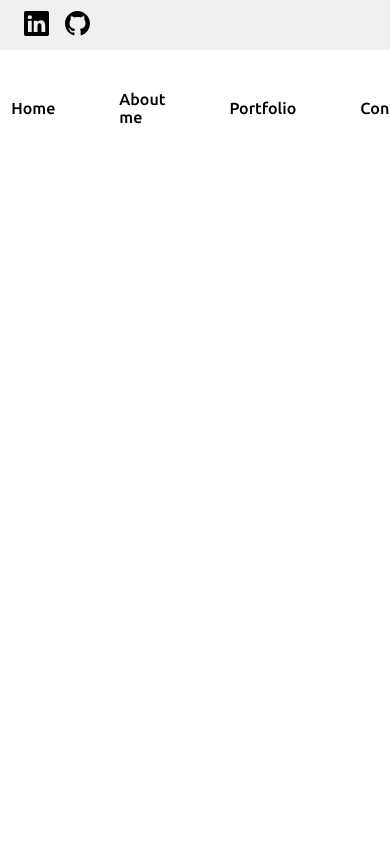
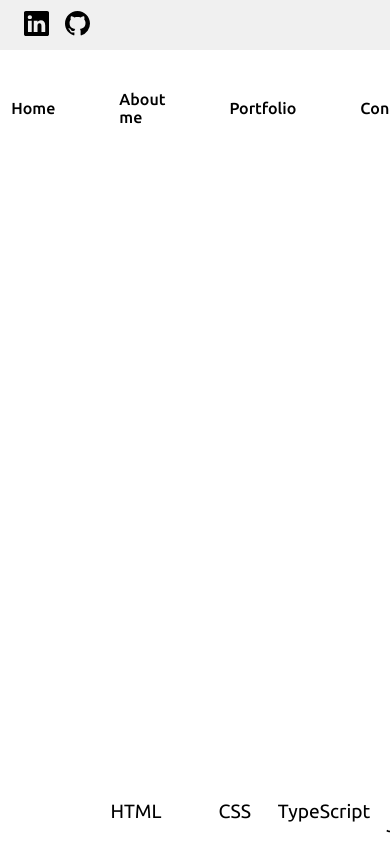
Before and after one commit to gbixio/portfolio-galit-bixio, a React (Vite) app: page /about in a window 390 px wide. Shown: the top 844 px of the page. Built offline with nearby package versions, Linux system fonts and the light colour scheme; some icons are missing.

Commit message:
some  media screen modifications

```diff
--- a/src/App.css
+++ b/src/App.css
@@ -25,10 +25,21 @@ body {
   background-color: var(--bg-color);
   color: var(--text-color);
   font-family: "Ubuntu", sans-serif;
-  font-size: 16px;
+  font-size: 18px;
+
 }
 
 main {
   margin-left: 4rem;
   margin-right: 4rem;
 }
+
+@media screen and (max-width: 768px) {
+  body {
+    font-size: 16px;
+  }
+  main {
+    margin-left: 2rem;
+    margin-right: 2rem;
+  }
+  }
--- a/src/components/atoms/button/ButtonStyle.tsx
+++ b/src/components/atoms/button/ButtonStyle.tsx
@@ -19,4 +19,6 @@ export const ButtonStyle = styled.button`
     background-color: ${(props) => props.theme.highlightcolor};
     transform: translateY(-5px);
   }
+
+
 `;
--- a/src/components/atoms/title/TitleStyle.tsx
+++ b/src/components/atoms/title/TitleStyle.tsx
@@ -8,4 +8,9 @@ export const TitleStyle = styled.h1<{ hlcolor: string }>`
   span {
     color: ${(props) => props.hlcolor};
   }
+
+  @media screen and (max-width: 768px) {
+  font-size: 1.7rem;
+  font-weight: 700;
+  }
 `;
--- a/src/components/organism/hero/HeroStyle.tsx
+++ b/src/components/organism/hero/HeroStyle.tsx
@@ -2,13 +2,19 @@ import styled from "styled-components";
 
 export const HeroStyle = styled.section`
   display: flex;
-  height: 70vh;
+  height: 70%;
   align-items: center;
   justify-content: center;
   gap: 10rem;
+
+  @media screen and (max-width: 768px) {
+    flex-direction: column;
+    margin: 0 auto;
+  }
 `;
 export const LeftContainer = styled.div`
   width: 30vw;
+  height: 100%;
   margin: 1rem;
   justify-content: flex-end;
 
@@ -19,10 +25,25 @@ export const LeftContainer = styled.div`
   Button {
     margin-left: 20vw;
   }
+  @media screen and (max-width: 768px) {
+    width: 95%;
+    p {
+      margin-bottom: 1.5rem;
+    }
+    Button {
+      margin-left: 30vw;
+    }
+  }
 `;
 export const RightContainer = styled.div`
   img {
     width: 27rem;
     margin: 2rem;
   }
+
+  @media screen and (max-width: 768px) {
+    img {
+      display: none;
+    }
+  }
 `;
```
